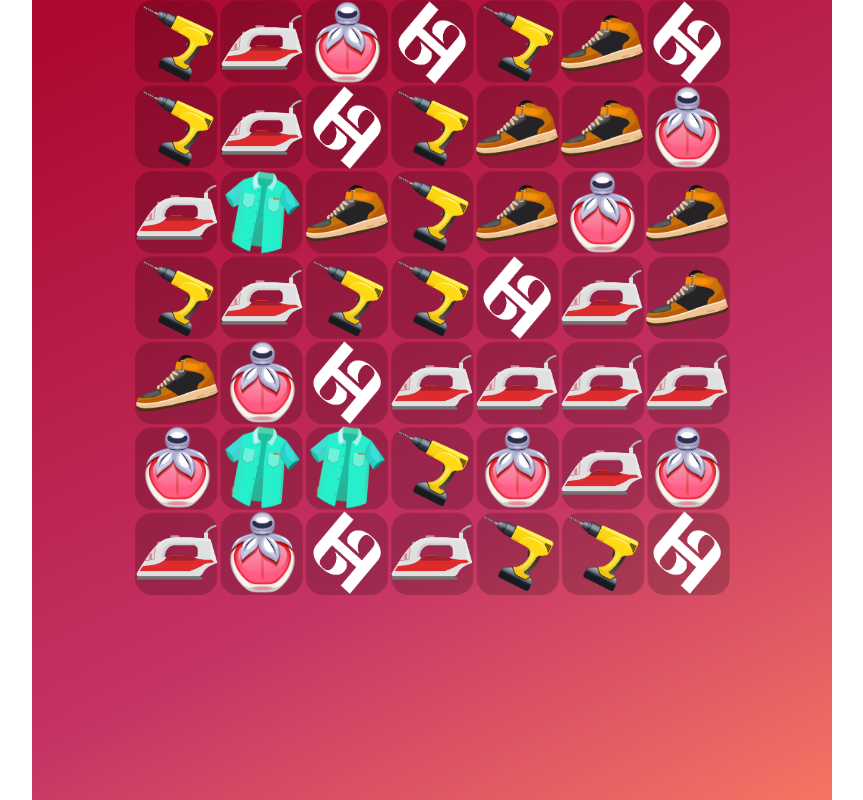
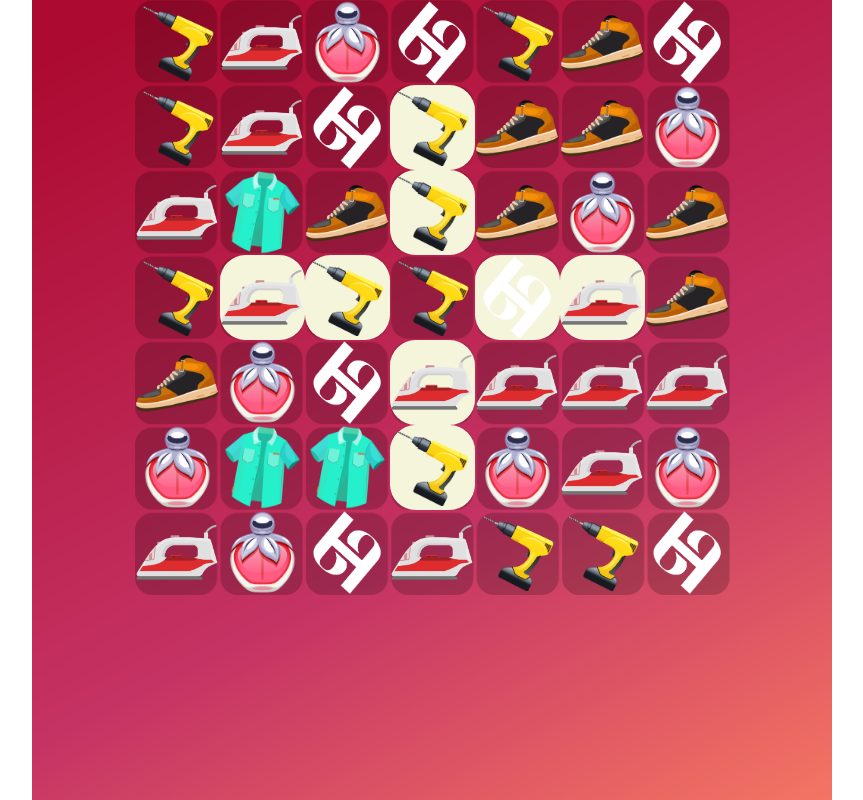
Before and after one commit to david262929/GameYT, a plain HTML site: page index.html in a window 1280 px wide. Shown: the whole page, without its empty margins (208-1071 px from the left). Drawn offline with Linux system fonts and the light colour scheme.

Commit message:
getSuchka test

```diff
--- a/createField.js
+++ b/createField.js
@@ -46,10 +46,6 @@ function createField(size) {
         field_element,
         cells,
         getSuchka : (x, y, distance = 1) => {
-            if(x && y){
-                console.log(x,y);
-                return;
-            }
             const current_cell = cells[`x${x}-y${y}`];
             if(!current_cell){
                 return [];
@@ -63,7 +59,8 @@ function createField(size) {
                         if(!result['top']){
                             result['top'] = [];
                         }
-                        result['top'].push(top_cell)
+                        result['top'].push(top_cell);
+                        top_cell.element.classList.add('suchka');
                     }
 
                     const bottom_cell = cells[`x${x}-y${y+i}`];
@@ -71,7 +68,8 @@ function createField(size) {
                         if(!result['bottom']){
                             result['bottom'] = [];
                         }
-                        result['bottom'].push(bottom_cell)
+                        result['bottom'].push(bottom_cell);
+                        bottom_cell.element.classList.add('suchka');
                     }
                 }
                 if(x >= 0 && x <= size.width){
@@ -80,7 +78,8 @@ function createField(size) {
                         if(!result['left']){
                             result['left'] = [];
                         }
-                        result['left'].push(left_cell)
+                        result['left'].push(left_cell);
+                        left_cell.element.classList.add('suchka');
                     }
 
                     const right_cell = cells[`x${x+i}-y${y}`];
@@ -88,7 +87,8 @@ function createField(size) {
                         if(!result['right']){
                             result['right'] = [];
                         }
-                        result['right'].push(right_cell)
+                        result['right'].push(right_cell);
+                        right_cell.element.classList.add('suchka');
                     }
                 }
             }
--- a/init.js
+++ b/init.js
@@ -1,6 +1,6 @@
 const size = {width: 7, height: 7};
 const {field_element, cells, getSuchka} = createField(size);
-console.log(getSuchka(0, 0));
+console.log(getSuchka(3, 3, 2));
 const gameArea = document.createElement("div");
 // const info = document.createElement("div");
 // const time = document.createElement("div");
--- a/table.css
+++ b/table.css
@@ -24,6 +24,9 @@ body{
 }
 .cell:hover{
     opacity: 0.75;
+}
+.cell.suchka{
+    background-color: beige;
 }
 .field{
     display: flex;
```
